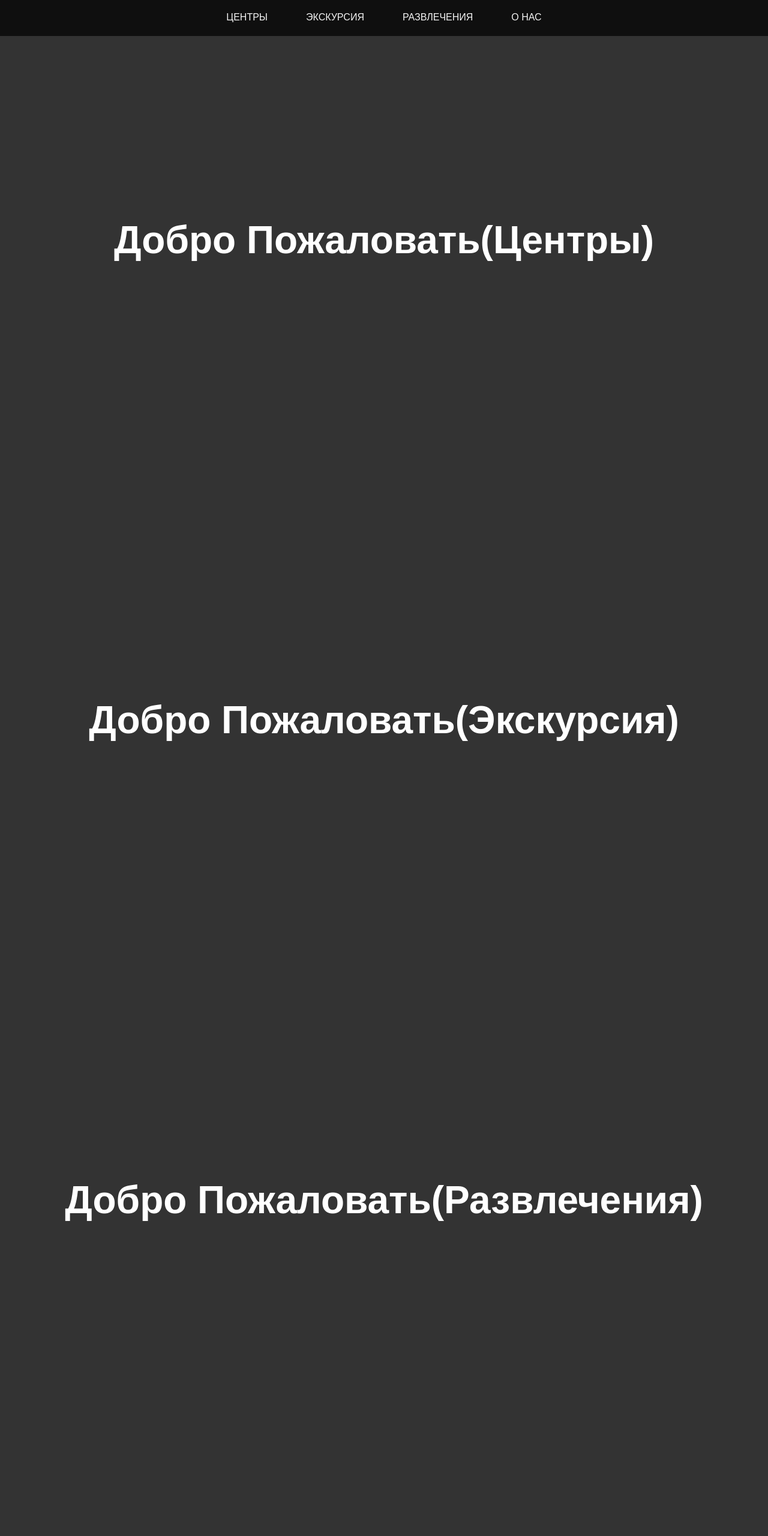
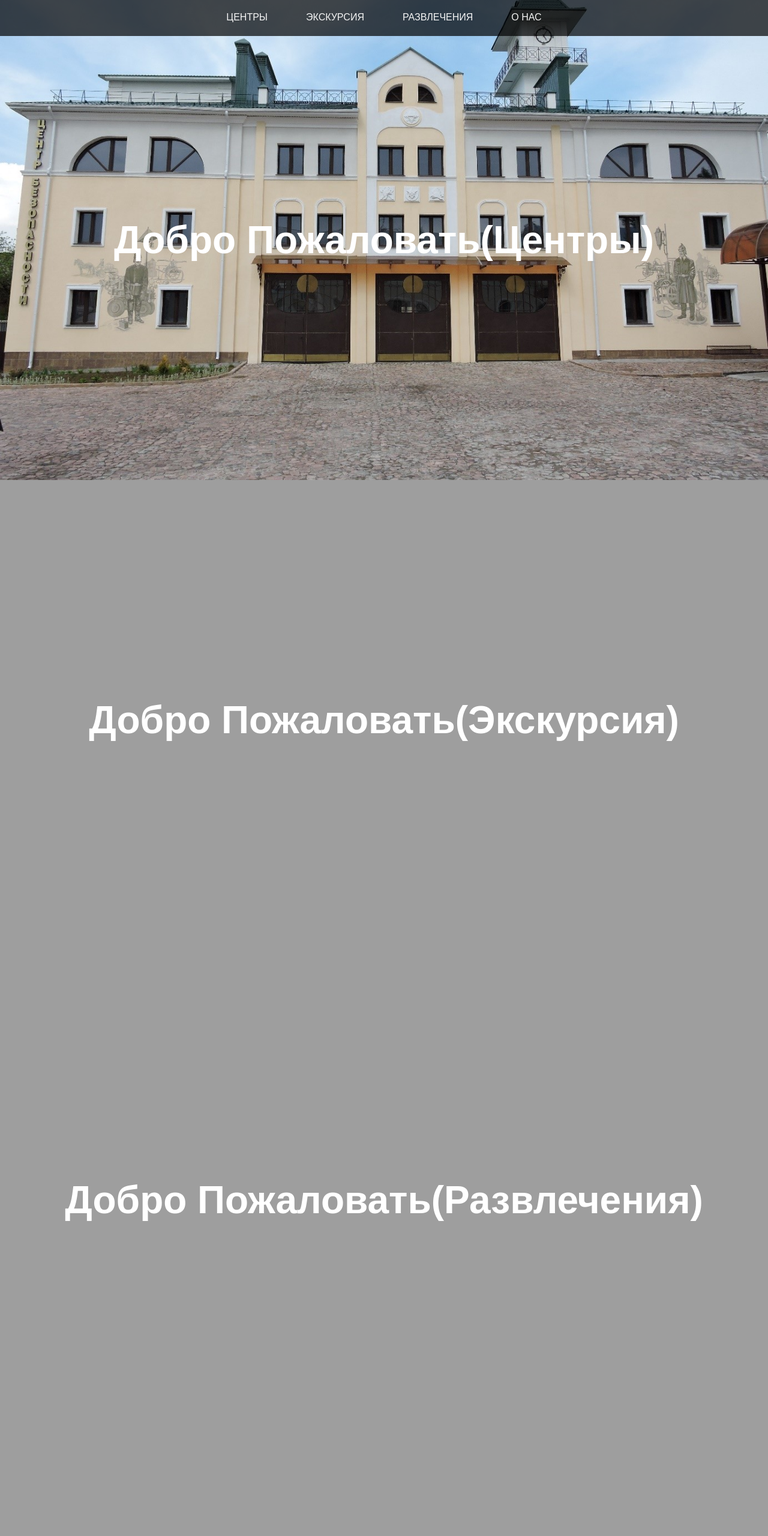
Before and after one commit to Sqflex/SmoothScrollWithOptions, a plain HTML site: page index.html in a window 1280 px wide. Shown: the top 2560 px of the page at 60% size. Drawn offline with Linux system fonts and the light colour scheme; some packages are replaced by stand-ins of ours; the site is published under a folder, as on GitHub Pages, so addresses that start at the root find nothing; a script that the page names is missing.

Commit message:
fix: images

```diff
--- a/style.css
+++ b/style.css
@@ -70,17 +70,17 @@ section h1{
 }
 
 section#home{
-    background: url('/res/img/11.jpg') no-repeat center center/cover;
+    background: url('./res/img/11.jpg') no-repeat center center/cover;
 }
 
 section#about{
-    background: url('/res/img/1.jpg') no-repeat center center/cover;
+    background: url('./res/img/1.jpg') no-repeat center center/cover;
 }
 
 section#service{
-    background: url('/res/img/3.jpg') no-repeat center center/cover;
+    background: url('./res/img/3.jpg') no-repeat center center/cover;
 }
 
 section#contact{
-    background: url('/res/img/4.jpg') no-repeat center center/cover;
+    background: url('./res/img/4.jpg') no-repeat center center/cover;
 }
```
